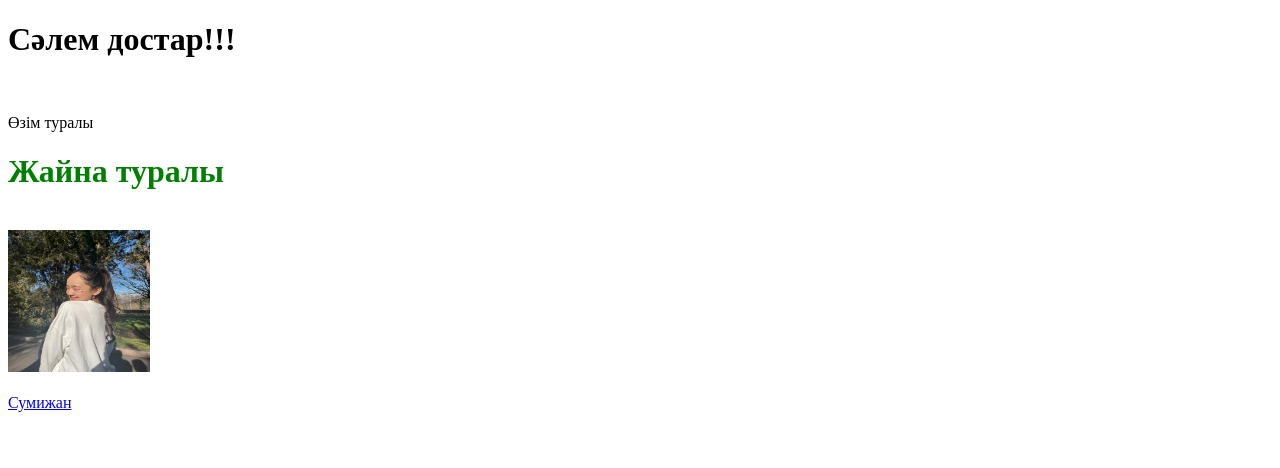
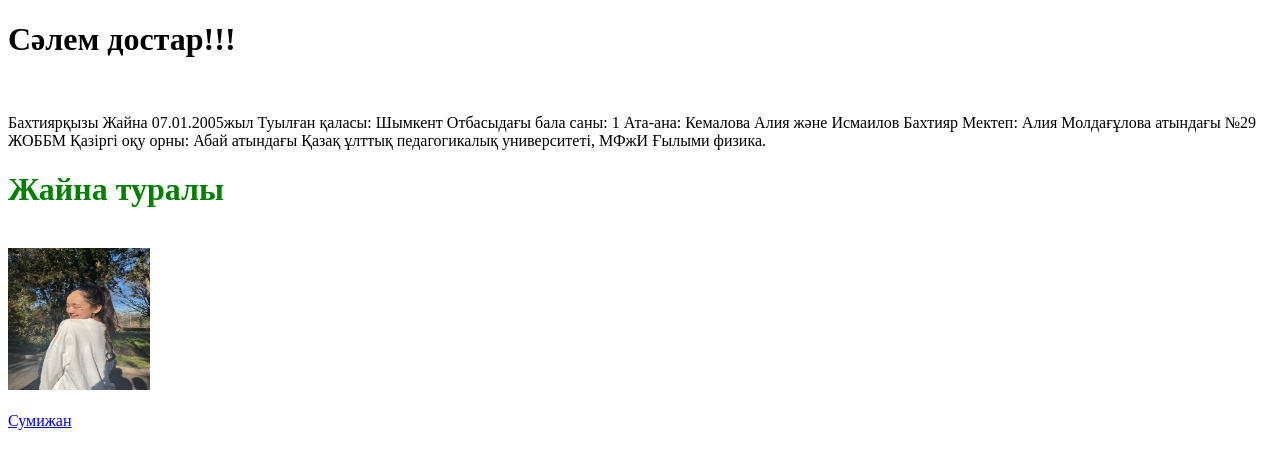
Before and after one commit to Zhainasumiko/sumizhanm, a plain HTML site: page index.html in a window 1280 px wide. Drawn offline with Linux system fonts and the light colour scheme.

Commit message:
менм

```diff
--- a/index.html
+++ b/index.html
@@ -10,7 +10,13 @@
 <br>
 
 
-<p>Өзім туралы</p>
+<p>Бахтиярқызы Жайна
+07.01.2005жыл
+ Туылған қаласы: Шымкент
+Отбасыдағы бала саны: 1
+Ата-ана: Кемалова Алия және Исмаилов Бахтияр
+Мектеп: Алия Молдағұлова атындағы №29 ЖОББМ
+ Қазіргі оқу орны: Абай атындағы Қазақ ұлттық педагогикалық университеті, МФжИ Ғылыми физика.</p>
 
 <h1 style="color: green;"> Жайна туралы</h1>
 
```
